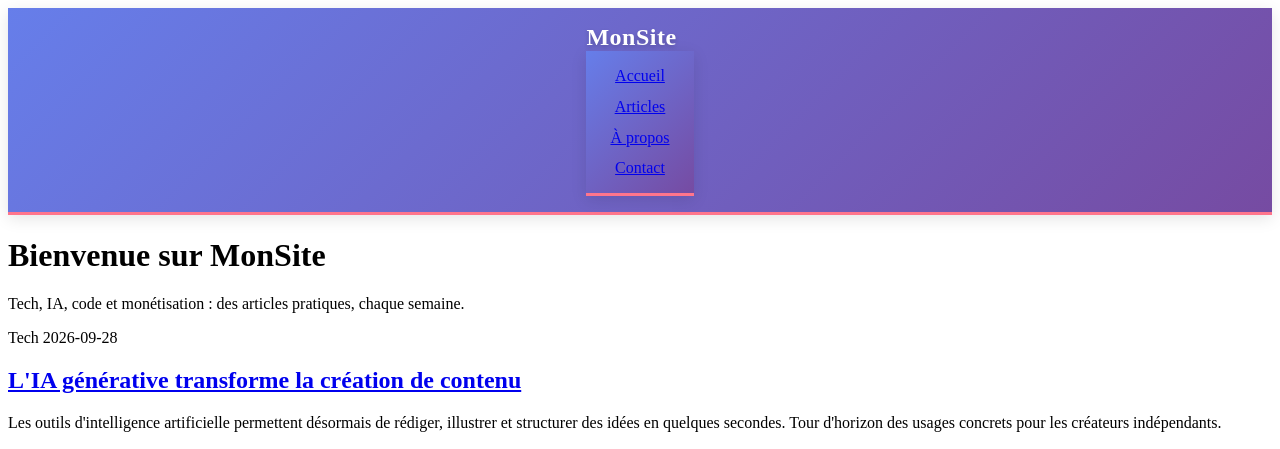
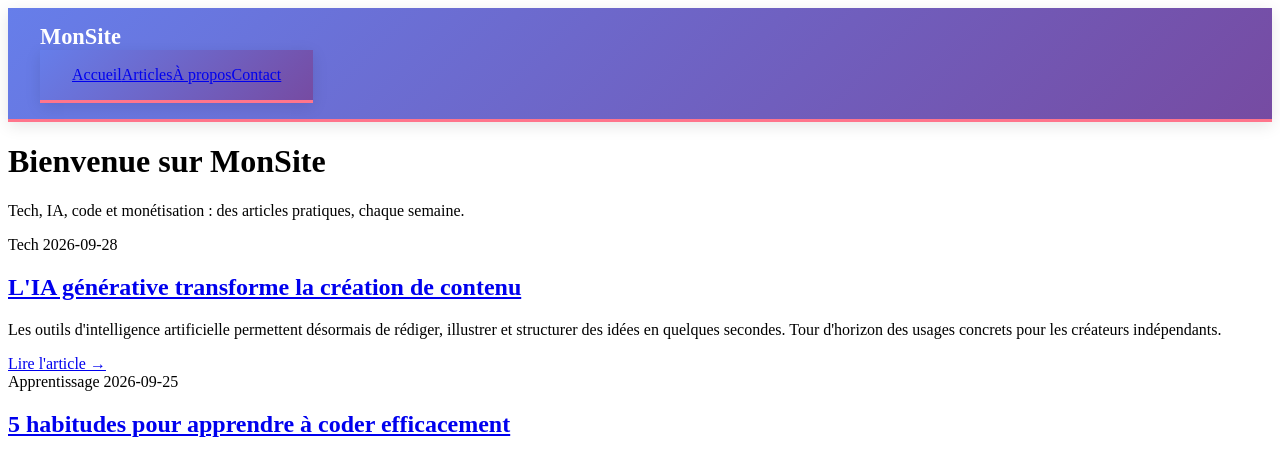
Before and after one commit to Baloki1/monsite, a Flask app: page / in a window 1280 px wide. Shown: the top 449 px of the page. Run offline with Flask 3, Linux system fonts and the light colour scheme.

Commit message:
Update style.css

```diff
--- a/static/style.css
+++ b/static/style.css
@@ -1,34 +1,32 @@
-/* --- Barre de navigation moderne et colorée --- */
+/* --- Barre de navigation moderne, horizontale et colorée --- */
 header, nav {
     background: linear-gradient(135deg, #667eea 0%, #764ba2 100%);
-    padding: 1rem 1.5rem;
+    padding: 1rem 2rem;
     box-shadow: 0 4px 15px rgba(0, 0, 0, 0.1);
     display: flex;
-    flex-direction: column;
+    justify-content: space-between;
     align-items: center;
-    gap: 0.8rem;
+    flex-wrap: wrap;
     border-bottom: 3px solid #ff758c;
 }
 
-/* Le nom du site / Logo */
+/* Le nom / logo du site reste intact */
 header a.logo, nav .logo, header h1 {
     color: #ffffff !important;
-    font-size: 1.5rem;
+    font-size: 1.4rem;
     font-weight: 800;
     text-decoration: none;
-    letter-spacing: 0.5px;
-    text-shadow: 0 2px 4px rgba(0,0,0,0.2);
+    margin: 0;
 }
 
-/* Les liens du menu */
+/* Les liens alignés proprement côte à côte */
 header ul, nav ul, .nav-links {
     list-style: none;
     display: flex;
-    gap: 1.2rem;
+    gap: 1rem;
     padding: 0;
     margin: 0;
-    flex-wrap: wrap;
-    justify-content: center;
+    align-items: center;
 }
 
 header ul li a, nav ul li a, .nav-links a {
@@ -36,13 +34,13 @@
     text-decoration: none;
     font-weight: 600;
     font-size: 0.95rem;
-    padding: 0.4rem 0.8rem;
+    padding: 0.5rem 1rem;
     border-radius: 20px;
     background: rgba(255, 255, 255, 0.15);
     transition: all 0.3s ease;
 }
 
-/* Effet dynamique au toucher / survol */
+/* Effet dynamique au survol */
 header ul li a:hover, nav ul li a:hover, .nav-links a:hover {
     background: #ff758c;
     color: #ffffff !important;
```
